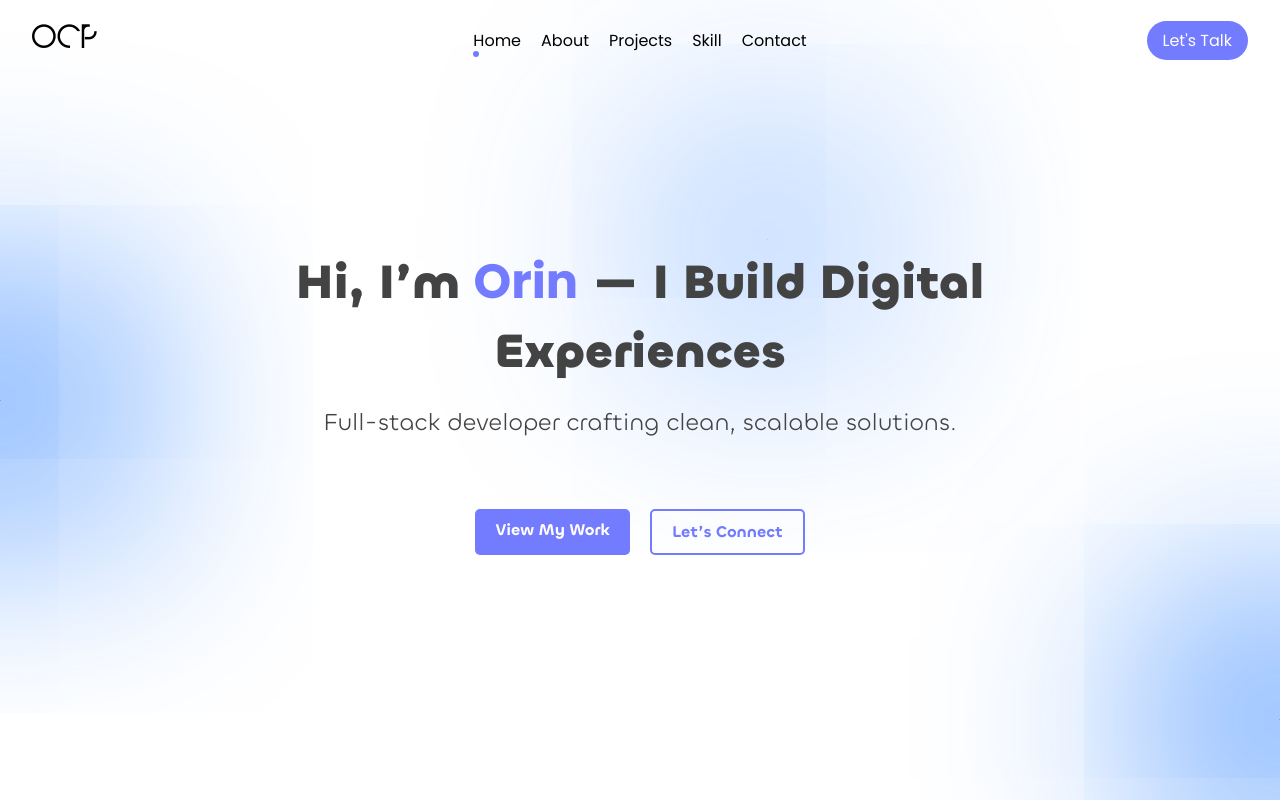
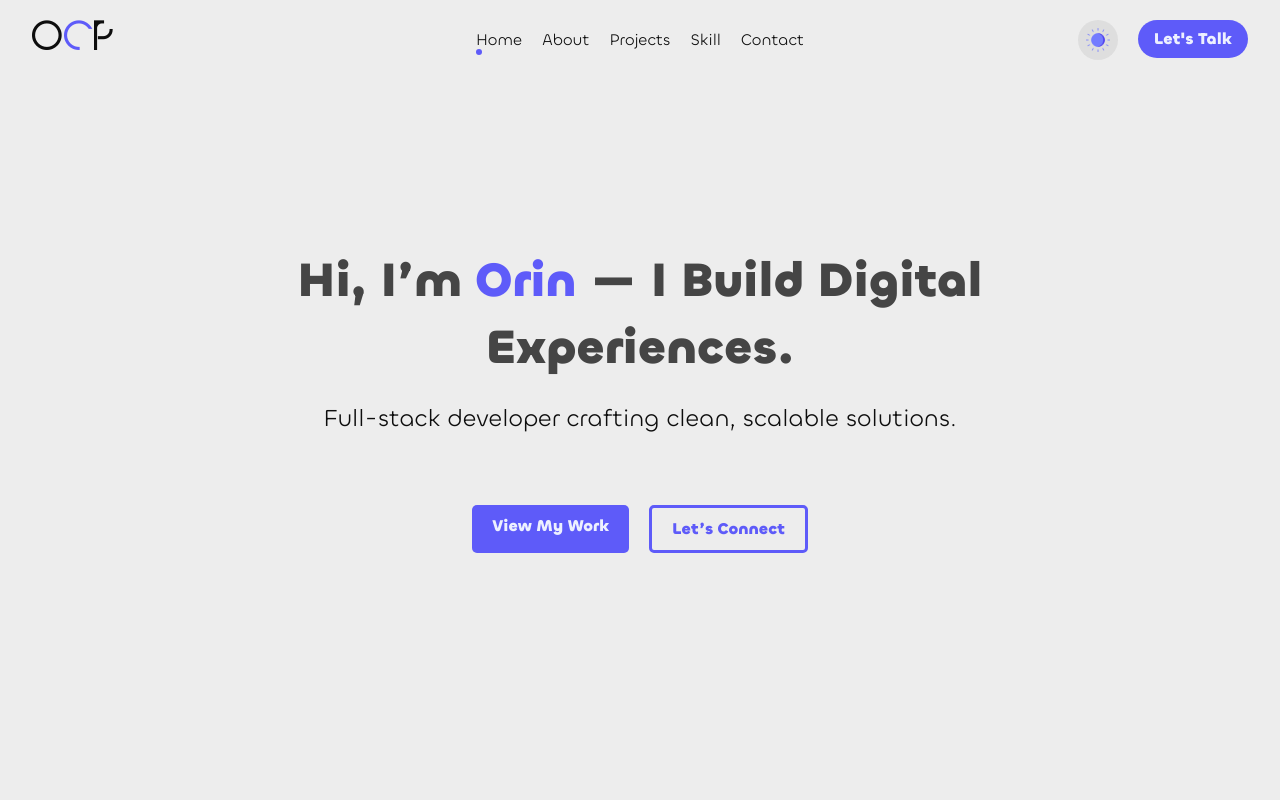
Before and after one commit to orin-pal/portfolio, a plain HTML site: page index.html in a window 1280 px wide. Drawn offline with Linux system fonts and the light colour scheme.

Commit message:
first comment

```diff
--- a/css/style.css
+++ b/css/style.css
@@ -2,12 +2,15 @@
   margin: 0;
   padding: 0;
   box-sizing: border-box;
-  font-family: "Poppins", sans-serif;
+  font-family: "Chillax", sans-serif;
 }
 html,
 body {
   width: 100%;
   height: 100%;
+}
+body {
+  background-color: var(--color-bg);
 }
 @font-face {
   font-family: QG;
@@ -17,12 +20,35 @@ body {
   font-family: Chillax;
   src: url(../assets/fonts/Chillax-Variable.ttf);
 }
+:root {
+  --color-acc-50: #edf0ff;
+  --color-acc-100: #dee5ff;
+  --color-acc-200: #c4ceff;
+  --color-acc-300: #a0aeff;
+  --color-acc-400: #737bff;
+  --color-acc-500: #5e5bf9;
+  --color-acc-600: #4d3dee;
+  --color-acc-700: #422fd3;
+  --color-acc-800: #3629aa;
+  --color-acc-900: #2f2986;
+  --color-acc-950: #1e184e;
+}
+.light-mode {
+  --color-bg: hsl(0, 0%, 93%);
+  --color-sec: hsl(0, 0%, 87%);
+  --color-text: hsl(0, 0%, 5%);
+  --color-text-fade: hsl(0, 0%, 27%);
+}
+.dark-mode {
+  --color-bg: hsl(0, 0%, 7%);
+  --color-sec: hsl(0, 0%, 13%);
+  --color-text: hsl(0, 0%, 95%);
+  --color-text-fade: hsl(0, 0%, 77%);
+}
+
 
 .qg {
   font-family: "QG", sans-serif;
-}
-.chillax {
-  font-family: "Chillax", sans-serif;
 }
 
 .container {
@@ -30,8 +56,7 @@ body {
   margin: 0 auto;
 }
 
-
-.background {
+/* .background {
   height: 1px;
   width: 1px;
   border-radius: 50%;
@@ -55,17 +80,17 @@ body {
   right: 40%;
   z-index: -1;
   opacity: 0.5;
-}
+} */
 
 #header a {
   text-decoration: none;
-  color: #000;
+  color: var(--color-text);
 }
 
 .logo a {
   font-family: "QG", sans-serif;
-  font-size: 2rem;
-  font-weight: bold;
+  font-size: 2.5rem;
+  font-weight: bolder;
 }
 
 #header {
@@ -82,11 +107,15 @@ body {
 #header.hide {
   transform: translateY(-100%);
 }
-#header .logo, #header .nav-btn-container {
-  width: 150px;
+#header .logo,
+#header .nav-btn-container {
+  width: 180px;
 }
 #header .nav-btn-container {
-  text-align: right;
+  display: flex;
+  align-items: start;
+  justify-content: flex-end;
+  gap: 20px;
 }
 
 #nav {
@@ -109,18 +138,44 @@ body {
   bottom: -4px;
   width: 6px;
   height: 6px;
-  background-color: #737bff;
+  background-color: var(--color-acc-500);
   border-radius: 50%;
   opacity: 1;
 }
 
 .nav-btn {
-  background-color: #737bff;
+  background-color: var(--color-acc-500);
   font-size: 1rem;
+  font-weight: bold;
   padding: 8px 16px;
   border-radius: 50px;
-  color: #fff !important;
+  color: var(--color-acc-50) !important;
 }
+
+/* Theme Toggle Button */
+.theme {
+  display: flex;
+  align-items: center;
+  justify-content: center;
+  width: 40px;
+  height: 40px;
+  border-radius: 50%;
+  background-color: var(--color-sec);
+  cursor: pointer;
+  transition: background-color 0.3s ease;
+}
+
+/* Theme Button Icons */
+.theme img {
+  width: 24px;
+  height: 24px;
+  transition: opacity 0.3s ease;
+}
+
+.mark {
+  color: var(--color-acc-500);
+}
+
 
 /* Hero Section Styles */
 .hero {
@@ -129,7 +184,6 @@ body {
   align-items: center;
   height: 100vh;
   text-align: center;
-  color: #434343;
   padding: 80px 0;
 }
 
@@ -140,13 +194,14 @@ body {
 .hero-headline {
   font-size: 3rem;
   font-weight: bold;
+  color: var(--color-text-fade);
   margin-bottom: 20px;
-  animation: fadeIn 2s ease-in-out; /* Fade-in animation */
 }
 
 .hero-tagline {
   font-size: 1.5rem;
   margin-bottom: 70px;
+  color: var(--color-text);
 }
 
 .hero-buttons {
@@ -155,27 +210,23 @@ body {
   gap: 20px;
 }
 
-.btn-primary, .btn-secondary {
+.btn-primary,
+.btn-secondary {
   padding: 10px 20px;
   font-size: 1rem;
-  font-weight: 600;
+  font-weight: bold;
   border-radius: 5px;
   text-decoration: none;
-  transition: transform 0.3s ease, box-shadow 0.3s ease;
+  transition: transform 0.3s ease;
 }
 
 .btn-primary {
-  background: #737bff;
-  color: white;
+  background: var(--color-acc-500);
+  color: var(--color-acc-50);
 }
 
 .btn-secondary {
   background: transparent;
-  border: 2px solid #737bff;
-  color: #737bff;
+  border: 3px solid var(--color-acc-500);
+  color: var(--color-acc-500);
 }
-
-.btn-primary:hover, .btn-secondary:hover {
-  transform: translateY(-5px);
-  box-shadow: 0 10px 20px rgba(0, 0, 0, 0.2);
-}
--- a/index.html
+++ b/index.html
@@ -11,14 +11,14 @@
     />
   </head>
   <body>
-    <div class="background one"></div>
+    <!-- <div class="background one"></div>
     <div class="background two"></div>
-    <div class="background three"></div>
+    <div class="background three"></div> -->
 
     <header id="header">
       <nav id="nav" class="container">
         <div class="logo">
-          <a href="#">OCP</a>
+          <a href="#">O<span class="qg mark">C</span>P</a>
         </div>
 
         <div class="nav-links">
@@ -30,6 +30,15 @@
         </div>
 
         <div class="nav-btn-container">
+          <a href="#" class="theme">
+            <img src="assets/icons/light.png" alt="Light Mode Icon" />
+            <img
+              src="assets/icons/dark.png"
+              alt="Dark Mode Icon"
+              style="display: none"
+            />
+          </a>
+
           <a href="#" class="nav-btn"> Let's Talk </a>
         </div>
       </nav>
@@ -38,15 +47,16 @@
     <!-- Hero Section -->
     <div class="hero container">
       <div class="hero-content">
-        <h1 class="hero-headline chillax">
-          Hi, I’m <span style="color: #737bff;">Orin</span> — I Build Digital Experiences
+        <h1 class="hero-headline">
+          Hi, I’m <span class="mark">Orin</span> — I Build Digital
+          Experiences.
         </h1>
-        <p class="hero-tagline chillax">
+        <p class="hero-tagline">
           Full-stack developer crafting clean, scalable solutions.
         </p>
         <div class="hero-buttons">
-          <a href="#projects" class="btn-primary chillax">View My Work</a>
-          <a href="#contact" class="btn-secondary chillax">Let’s Connect</a>
+          <a href="#projects" class="btn-primary">View My Work</a>
+          <a href="#contact" class="btn-secondary">Let’s Connect</a>
         </div>
       </div>
     </div>
--- a/js/script.js
+++ b/js/script.js
@@ -11,3 +11,39 @@ window.addEventListener("scroll", () => {
   }
   lastScrollY = window.scrollY;
 });
+
+document.addEventListener("DOMContentLoaded", () => {
+  const themeToggle = document.querySelector(".theme");
+  const lightIcon = themeToggle.querySelector("img:nth-child(1)");
+  const darkIcon = themeToggle.querySelector("img:nth-child(2)");
+
+  // Function to apply the theme
+  const applyTheme = (theme) => {
+    if (theme === "dark") {
+      document.body.classList.add("dark-mode");
+      document.body.classList.remove("light-mode");
+      localStorage.setItem("theme", "dark");
+      lightIcon.style.display = "none";
+      darkIcon.style.display = "block";
+    } else {
+      document.body.classList.add("light-mode");
+      document.body.classList.remove("dark-mode");
+      localStorage.setItem("theme", "light");
+      lightIcon.style.display = "block";
+      darkIcon.style.display = "none";
+    }
+  };
+
+  // Check saved theme on page load
+  const savedTheme = localStorage.getItem("theme") || "light";
+  applyTheme(savedTheme);
+
+  // Toggle theme on click
+  themeToggle.addEventListener("click", (e) => {
+    e.preventDefault();
+    const currentTheme = document.body.classList.contains("dark-mode")
+      ? "light"
+      : "dark";
+    applyTheme(currentTheme);
+  });
+});
```
Also changed, not shown: assets/icons/dark.png (added), assets/icons/light.png (added), assets/icons/light2.png (added). Lines whose indentation alone changed are shown as unchanged.
